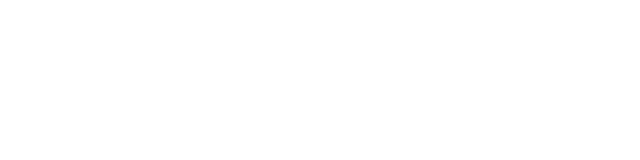
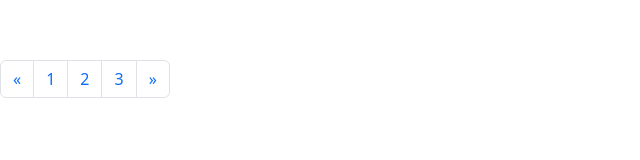
Before and after one commit to hmpsl99/self_aware_front, a Vue app: page /initialtest in a window 1280 px wide. Before the commit this address had no page. Shown: the top 160 px of the page, without its empty margins (0-640 px from the left). Built offline with nearby package versions, Linux system fonts and the light colour scheme.

Commit message:
404 okay and some components

```diff
--- a/src/components/InitialTestExpView.vue
+++ b/src/components/InitialTestExpView.vue
@@ -1,5 +1,10 @@
 <template>
-    <p> hello world </p>
+    <h1>ارزیابی اولیه</h1>
+    <p> برای آشنایی بیشتر با شما نیاز هستش که به چند تا سؤال پاسخ بدین </p>
+    <button class="btn btn-primary">بزن بریم</button>
+    <div class="container p-3">
+        <img src="../assets/question.png" />
+    </div>
 </template>
 
 <script>
@@ -8,6 +13,4 @@
 }
 </script>
 
-<style>
-
-</style>
+<style></style>
--- /dev/null
+++ b/src/components/InitialTestQView.vue
@@ -0,0 +1,27 @@
+<template>
+    <nav aria-label="Page navigation example">
+        <ul class="pagination">
+            <li class="page-item">
+                <a class="page-link" href="#" aria-label="Previous">
+                    <span aria-hidden="true">&laquo;</span>
+                </a>
+            </li>
+            <li class="page-item"><a class="page-link" href="#">1</a></li>
+            <li class="page-item"><a class="page-link" href="#">2</a></li>
+            <li class="page-item"><a class="page-link" href="#">3</a></li>
+            <li class="page-item">
+                <a class="page-link" href="#" aria-label="Next">
+                    <span aria-hidden="true">&raquo;</span>
+                </a>
+            </li>
+        </ul>
+    </nav>
+</template>
+
+<script>
+export default {
+
+}
+</script>
+
+<style></style>
--- /dev/null
+++ b/src/components/PageNotFoundView.vue
@@ -0,0 +1,14 @@
+<template>
+  <h2>صفحه مورد نظر پیدا نشد</h2>
+  <img src="../assets/404.png" width="500" height="500"/>
+</template>
+
+<script>
+export default {
+
+}
+</script>
+
+<style>
+
+</style>
```
Also changed, not shown: src/router/index.js (+8 -3 lines), src/assets/404.png (added), src/assets/question.png (added).
